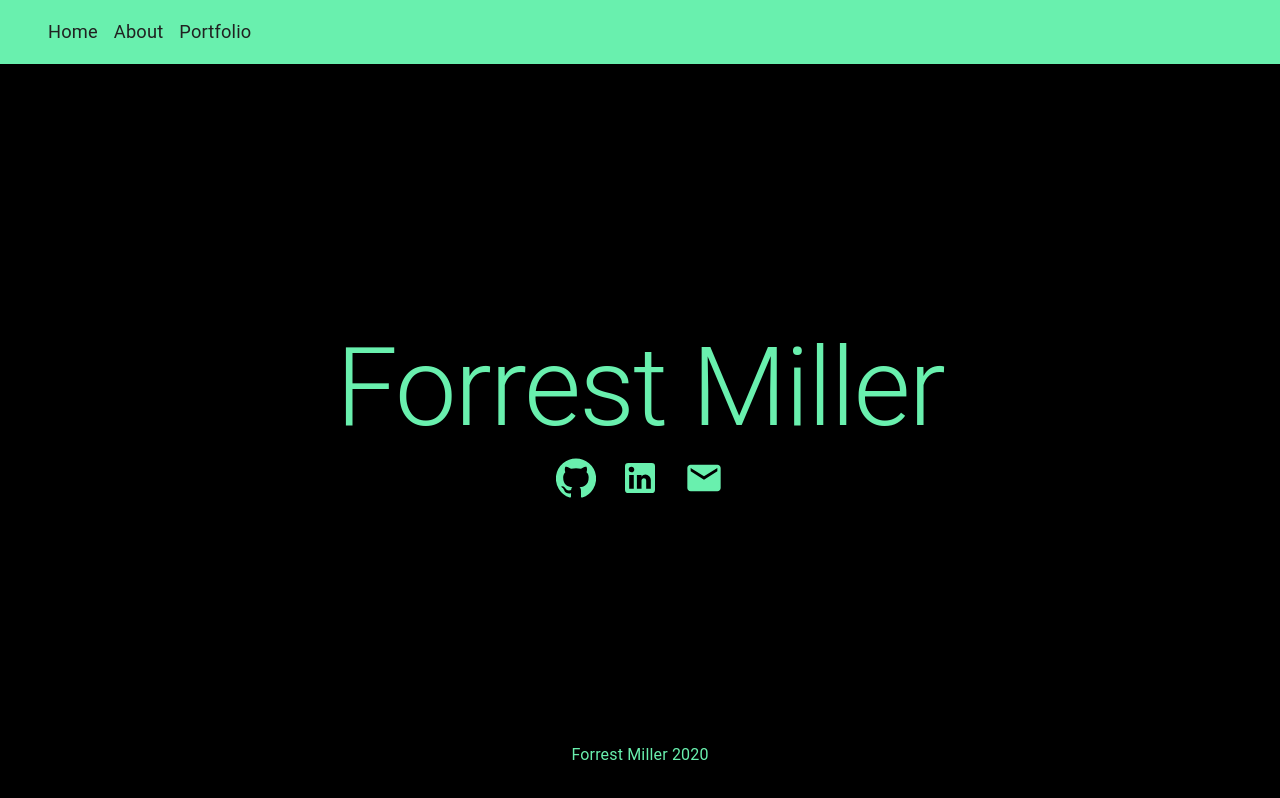
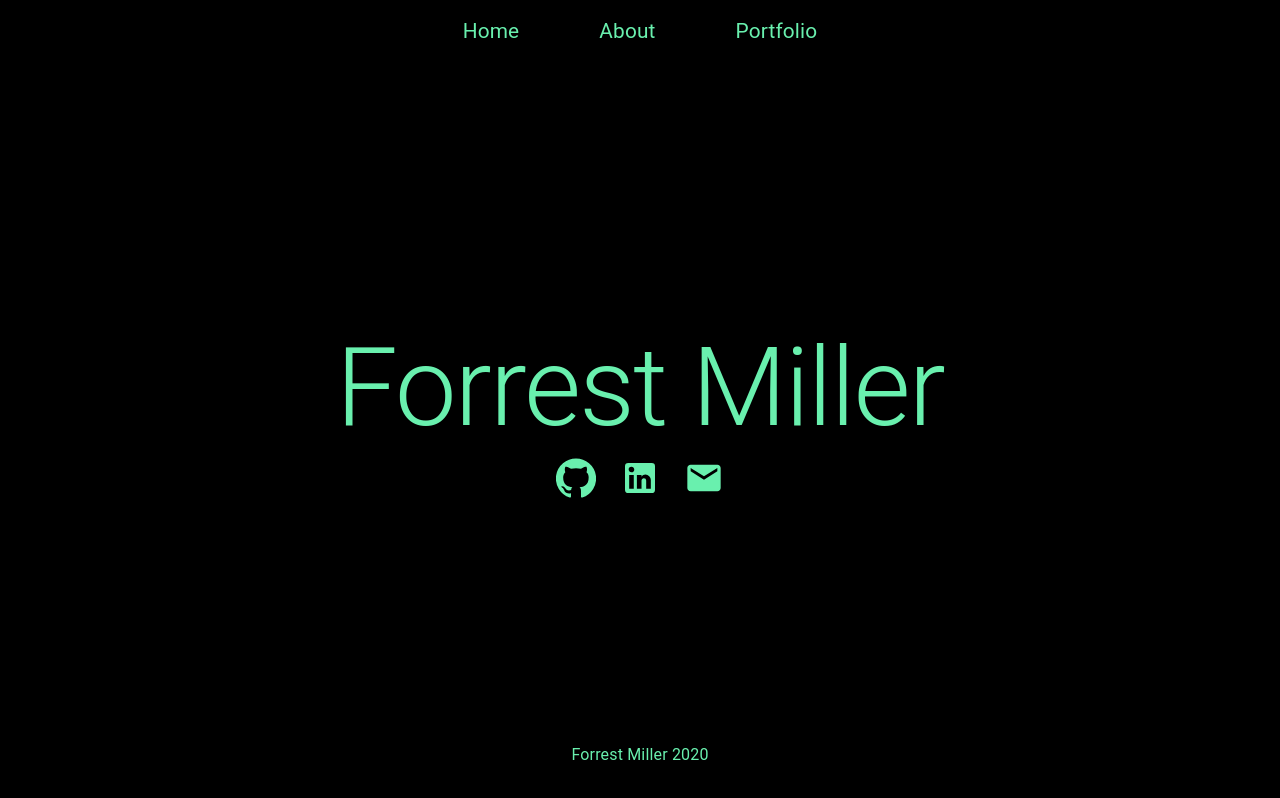
Before and after one commit to Fomiller/Vanderbilt-Bootcamp-Portfolio, a React (Create React App) app: page / in a window 1280 px wide. Shown: the top 798 px of the page. Built offline with nearby package versions, Linux system fonts and the light colour scheme.

Commit message:
styling changes consisting of hover effects and navlink placement

```diff
--- a/src/components/NavBar/index.js
+++ b/src/components/NavBar/index.js
@@ -6,6 +6,7 @@ import CssBaseline from '@material-ui/core/CssBaseline';
 import useScrollTrigger from '@material-ui/core/useScrollTrigger';
 import Link from '@material-ui/core/Link';
 import Container from '@material-ui/core/Container';
+import Grid from '@material-ui/core/Grid';
 import { makeStyles } from '@material-ui/core/styles';
 
 import { Link as RouterLink } from 'react-router-dom';
@@ -32,6 +33,17 @@ const useStyles = makeStyles((theme) => ({
       marginLeft: theme.spacing(2),
     },
   },
+  appBar: {
+    backgroundColor: theme.palette.common.black
+  },
+  navlink: {
+    margin: theme.spacing(5),
+    fontSize: '1.3em',
+    '&:hover': {
+      color:theme.palette.secondary.dark,
+      textDecoration: 'none'
+    }
+  }
 }));
 
 export default function NavBar(props) {
@@ -40,22 +52,32 @@ export default function NavBar(props) {
     <React.Fragment>
       <CssBaseline />
         <ElevationScroll {...props}>
-          <AppBar color='secondary'>
-            <Container>
-              <Toolbar>
-                <Typography className={classes.root}>
-                  <Link component={RouterLink} to={process.env.PUBLIC_URL + "/"} color="primary" >
-                    Home
-                  </Link>
-                  <Link component={RouterLink} to={process.env.PUBLIC_URL + "/about"} color="primary">
+          <AppBar className={classes.appBar}>
+            <Toolbar>
+              <Grid container direction="row" justify="center" alignItems="center">
+                <Grid item>
+                  {/* <Typography variant='h6' className={classes.root}> */}
+                    <Link component={RouterLink} to={process.env.PUBLIC_URL + "/"} color="secondary" className={classes.navlink}>
+                      Home
+                    </Link>
+                  {/* </Typography> */}
+                </Grid>
+                <Grid item>
+                  {/* <Typography variant='h6' className={classes.root}> */}
+                  <Link component={RouterLink} to={process.env.PUBLIC_URL + "/about"} color="secondary" className={classes.navlink}>
                     About
                   </Link>
-                  <Link component={RouterLink} to={process.env.PUBLIC_URL + "/portfolio"} color="primary">
+                  {/* </Typography> */}
+                </Grid>
+                <Grid item>
+                  {/* <Typography variant='h6' className={classes.root}> */}
+                  <Link component={RouterLink} to={process.env.PUBLIC_URL + "/portfolio"} color="secondary" className={classes.navlink}>
                     Portfolio
                   </Link>
-                </Typography>
-              </Toolbar>
-            </Container>
+                  {/* </Typography> */}
+                </Grid>
+              </Grid>
+            </Toolbar>
           </AppBar>
         </ElevationScroll>
       <Toolbar />
--- a/src/components/PortfolioGrid/index.js
+++ b/src/components/PortfolioGrid/index.js
@@ -19,7 +19,6 @@ const useStyles = makeStyles((theme) => ({
 }));
 
 export default function PortfolioGrid() {
-  document.title = "Portfolio";
   const classes = useStyles();
   const [state, dispatch] = useAppContext()
 
--- a/src/pages/about.js
+++ b/src/pages/about.js
@@ -29,8 +29,8 @@ const useStyles = makeStyles((theme) => ({
   }
 }));
 
-export default function Home() {
-  document.title = "Home";
+export default function About() {
+  document.title = "Forrest Miller | About";
   const classes = useStyles();
   return(
     <Container className={classes.container}>
--- a/src/pages/home.js
+++ b/src/pages/home.js
@@ -25,11 +25,16 @@ const useStyles = makeStyles((theme) => ({
   },
   wrapper: {
     height: '75vh'
+  },
+  hover: {
+    '&:hover': {
+      color:theme.palette.secondary.dark,
+    }
   }
 }));
 
 export default function Home() {
-  document.title = "Home";
+  document.title = "Forrest Miller | Home";
   const classes = useStyles();
   return(
     <Container className={classes.container}>
@@ -41,13 +46,13 @@ export default function Home() {
         </Grid>
         <Grid item>
           <Button href='https://github.com/Fomiller' target="_blank" align='center'>
-              <GitHubIcon color='secondary' fontSize='large'/>
+              <GitHubIcon color='secondary' fontSize='large' className={classes.hover}/>
           </Button>
           <Button href='https://www.linkedin.com/in/forrest-miller-dev/' target="_blank" align='center'>
-            <LinkedInIcon color='secondary' fontSize='large'/>
+            <LinkedInIcon color='secondary' fontSize='large' className={classes.hover}/>
           </Button>
           <Button href='mailto:forrestmillerj@gmail.com' target="_blank" align='center'>
-            <EmailIcon color='secondary' fontSize='large'/>
+            <EmailIcon color='secondary' fontSize='large' className={classes.hover}/>
           </Button>
         </Grid>
       </Grid>
--- a/src/pages/portfolio.js
+++ b/src/pages/portfolio.js
@@ -1,7 +1,6 @@
 import React from 'react';
 import Container from "@material-ui/core/Container";
 import PortfolioGrid from '../components/PortfolioGrid';
-import PortfolioNew from '../components/portfolio';
 
 import { makeStyles } from '@material-ui/core/styles';
 
@@ -17,6 +16,7 @@ const useStyles = makeStyles((theme) => ({
 
 
 export default function Portfolio() {
+  document.title = "Forrest Miller | Portfolio";
   const classes = useStyles();
   return(
     <Container className={classes.container}>
```
